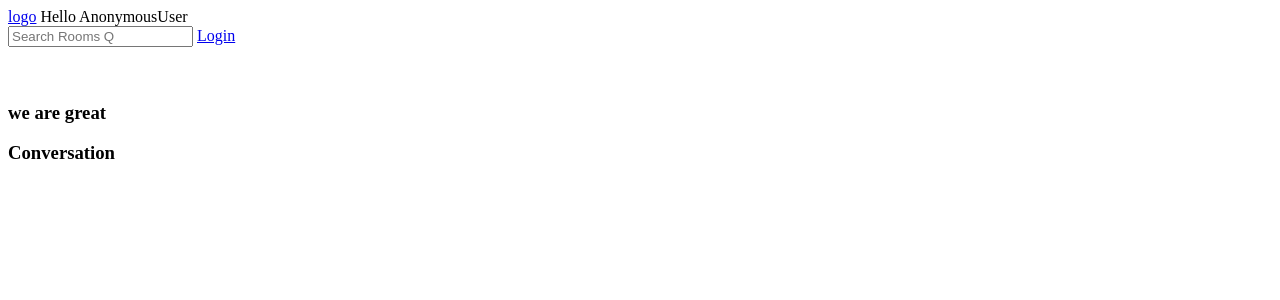
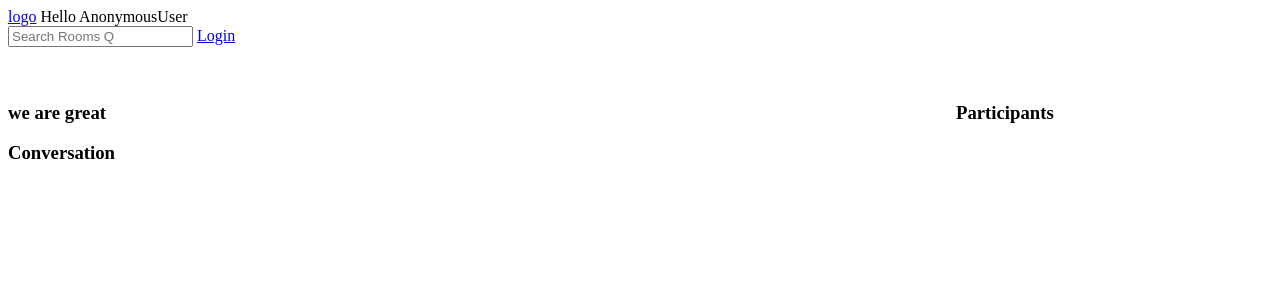
Before and after one commit to toffee-k21/synapse, a Django app: page /room/4/ in a window 1280 px wide. Shown: the top 300 px of the page. Run offline with Django 4.2, Linux system fonts and the light colour scheme; data comes from the database, SQL or seed files in the repository; both versions use the stored data as it was after the commit.

Commit message:
added message delete func

```diff
--- a/base/models.py
+++ b/base/models.py
@@ -10,6 +10,7 @@ class Topic(models.Model):
 class Room(models.Model):
     host = models.ForeignKey(User, on_delete=models.SET_NULL, null=True)
     name = models.CharField(max_length=200)
+    participants = models.ManyToManyField(User,related_name='participants')
     description = models.TextField(null=True, blank=True)
     topic = models.ForeignKey(Topic, on_delete=models.SET_NULL, null=True)
 
--- a/base/templates/base/room.html
+++ b/base/templates/base/room.html
@@ -1,13 +1,20 @@
 {% extends 'main.html' %}
-
 {% block content %}
-
+<style>
+        .main-container{
+                display: grid;
+                grid-template-columns: 3fr 1fr;
+        }
+</style>
+<div class="main-container">
+  <div>
     <h3>{{ room.name }}</h3>
     <h3>{{ room.description }}</h3>
     <div class="comment-wrapper">
       <h3>Conversation</h3>
       {% for message in messages %}
       <div>
+        <a href="{% url 'delete-message' message.id %}">Delete</a>
         <small>@{{message.user}}</small>
         <div>{{message.body}}</div>
         <small>{{message.created|timesince}} ago</small>
@@ -19,9 +26,20 @@
     <div>
       <form method="POST" action="">
         {% csrf_token %}
-                        <input type="text" name="body" placeholder="Write your message here..." />
+        <input
+          type="text"
+          name="body"
+          placeholder="Write your message here..."
+        />
       </form>
     </div>
     {% endif %}
-
+  </div>
+  <div>
+        <h3>Participants</h3>
+        {% for p in participants %}
+        <p>@{{p.username}}</p>
+        {% endfor %}
+  </div>
+</div>
 {% endblock %}
--- a/base/urls.py
+++ b/base/urls.py
@@ -7,7 +7,8 @@ urlpatterns = [
     path('room/<str:pk>/', views.room , name = "room"),
     path('create-room/', views.createRoom , name = "create-room"),
     path('update-room/<str:pk>', views.updateRoom , name = "update-room"),
-    path('delete-room/<str:pk>', views.deletRoom , name = "delete-room"),
+    path('delete-room/<str:pk>', views.deleteRoom , name = "delete-room"),
+    path('delete-message/<str:pk>', views.deleteMessage , name = "delete-message"),
     path('login/', views.loginPage , name = "login"),
     path('register/', views.registerUser , name = "register"),
     path('logout/', views.logoutUser , name = "logout"),
--- a/base/views.py
+++ b/base/views.py
@@ -67,6 +67,7 @@ def home(request):
 def room(request,pk):
     room = Room.objects.get(id=pk)
     messages = room.messages.all().order_by('-created')
+    participants = room.participants.all()
 
     if request.method == 'POST':
         messages = Message.objects.create(
@@ -74,8 +75,9 @@ def room(request,pk):
             room = room,
             body = request.POST.get('body')
         )
+        room.participants.add(request.user)
         return redirect('room', pk=room.id)
-    return render(request,'base/room.html', {'room' : room, 'messages':messages})
+    return render(request,'base/room.html', {'room' : room, 'messages':messages, 'participants': participants})
 
 @login_required(login_url='/login')
 def createRoom(request):
@@ -105,7 +107,7 @@ def updateRoom(request, pk):
     return render(request, 'base/room-form.html', {'form': form})
 
 @login_required(login_url='/login')
-def deletRoom(request, pk):
+def deleteRoom(request, pk):
     room = Room.objects.get(id=pk)
 
     if request.user != room.host:
@@ -116,3 +118,17 @@ def deletRoom(request, pk):
         return redirect("home")
 
     return render(request, 'base/delete.html', {'obj': room})
+
+
+@login_required(login_url='/login')
+def deleteMessage(request, pk):
+    message = Message.objects.get(id=pk)
+
+    if request.user != message.user:
+        return HttpResponse('You are not allowed to change')
+
+    if request.method == 'POST':
+        message.delete()
+        return redirect('home')
+
+    return render(request, 'base/delete.html', {'obj': message})
```
Also changed, not shown: base/migrations/0003_alter_room_options_room_participants_and_more.py (added), db.sqlite3. Lines whose indentation alone changed are shown as unchanged.
